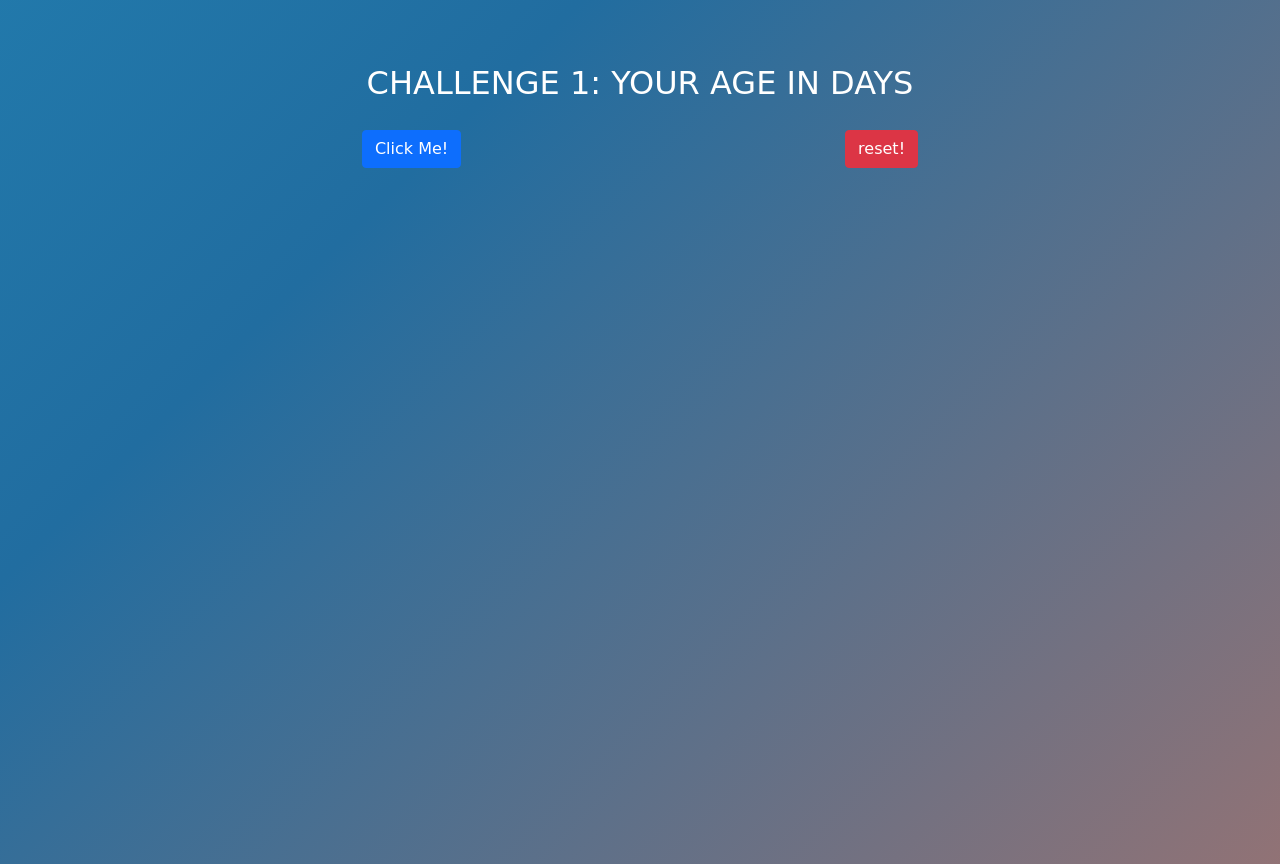
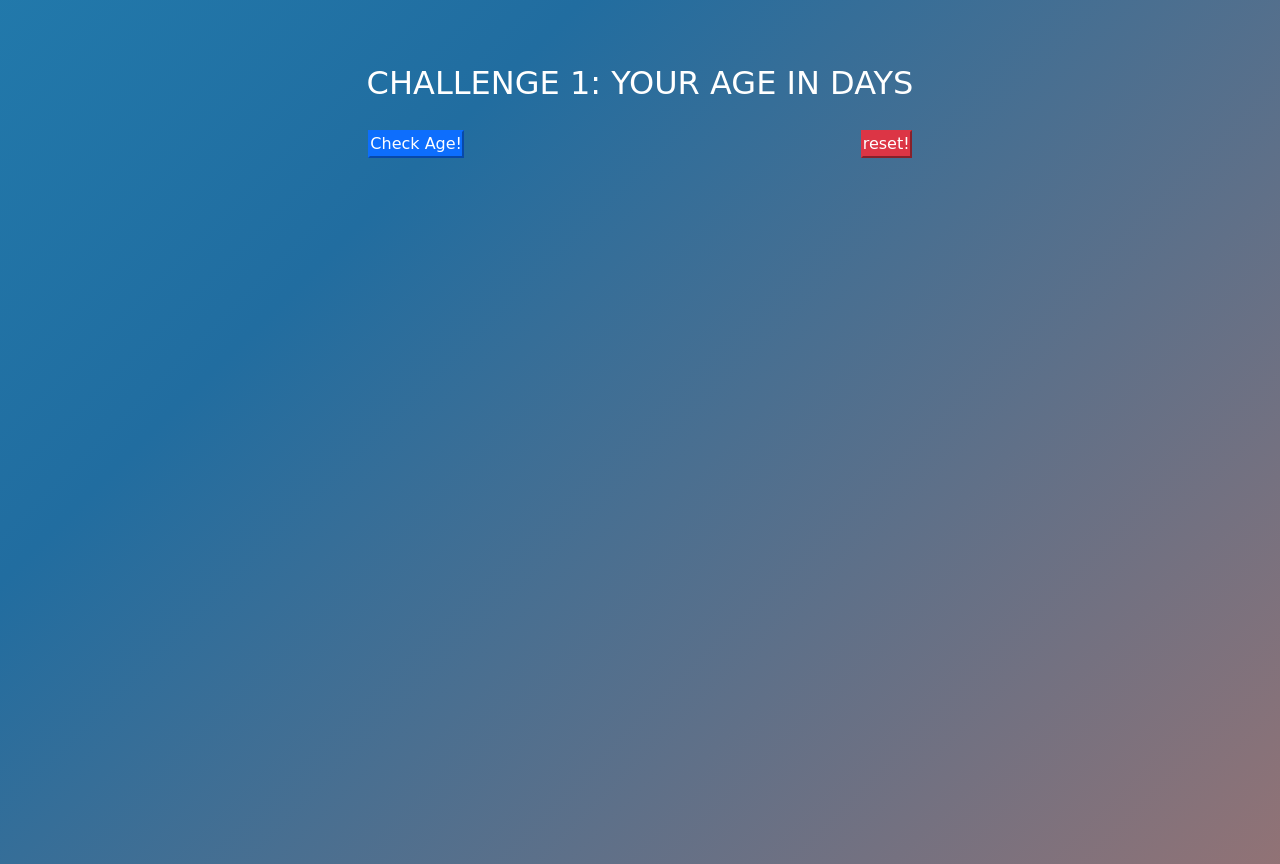
Before and after one commit to CJCODESgit/age-calculator, a plain HTML site: page index.html in a window 1280 px wide. Drawn offline with nearby package versions, Linux system fonts and the light colour scheme.

Commit message:
Update index.html
Class name and tag description update

```diff
--- a/index.html
+++ b/index.html
@@ -12,11 +12,11 @@
     <h2>CHALLENGE 1: YOUR AGE IN DAYS</h2>
     <div class = "flex-box-container-1">
         <div>
-            <button class= "btn btn-primary" onclick="ageInDays()">Click Me!</button>
+            <button class= "btn-primary" onclick="ageInDays()">Check Age!</button>
         </div>
 
     <div>
-            <button class= "btn btn-danger" onclick="reset()"> reset!</button>
+            <button class= "btn-danger" onclick="reset()"> reset!</button>
         </div>
     </div>
 
```
